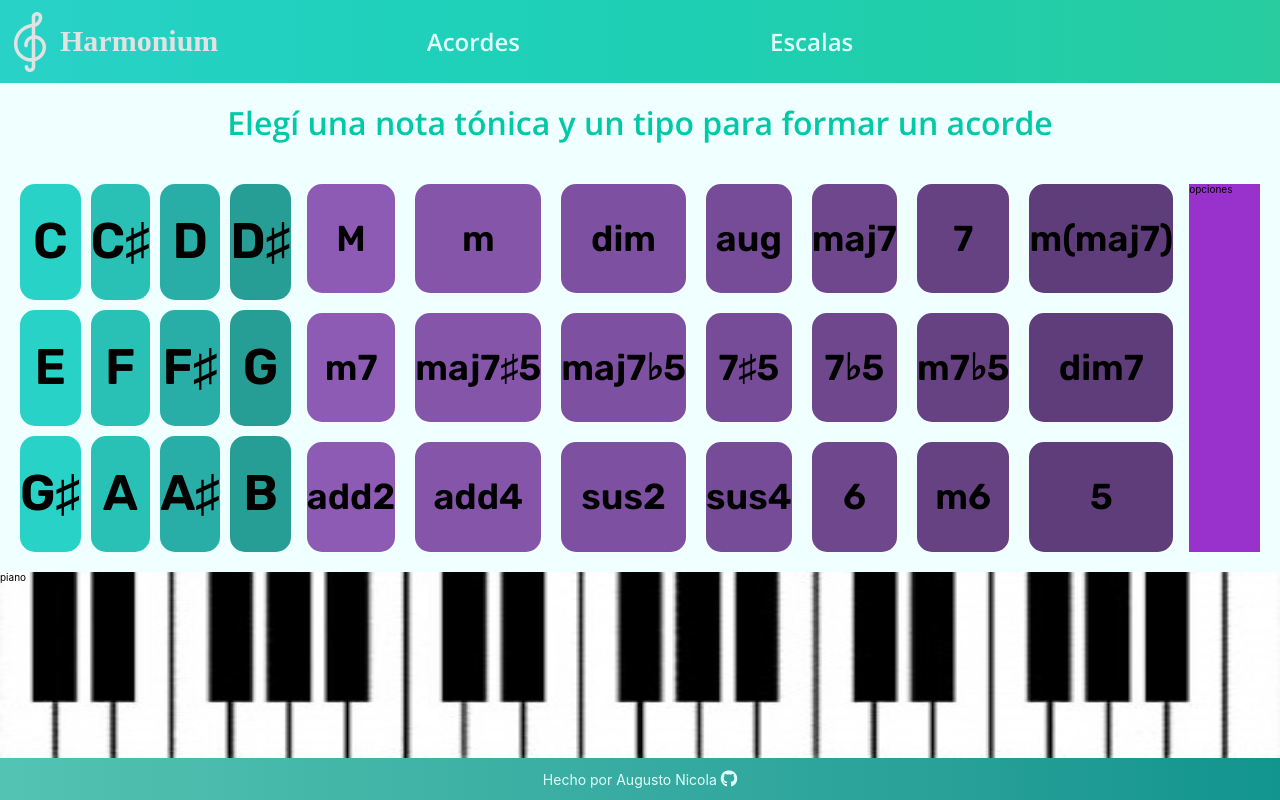
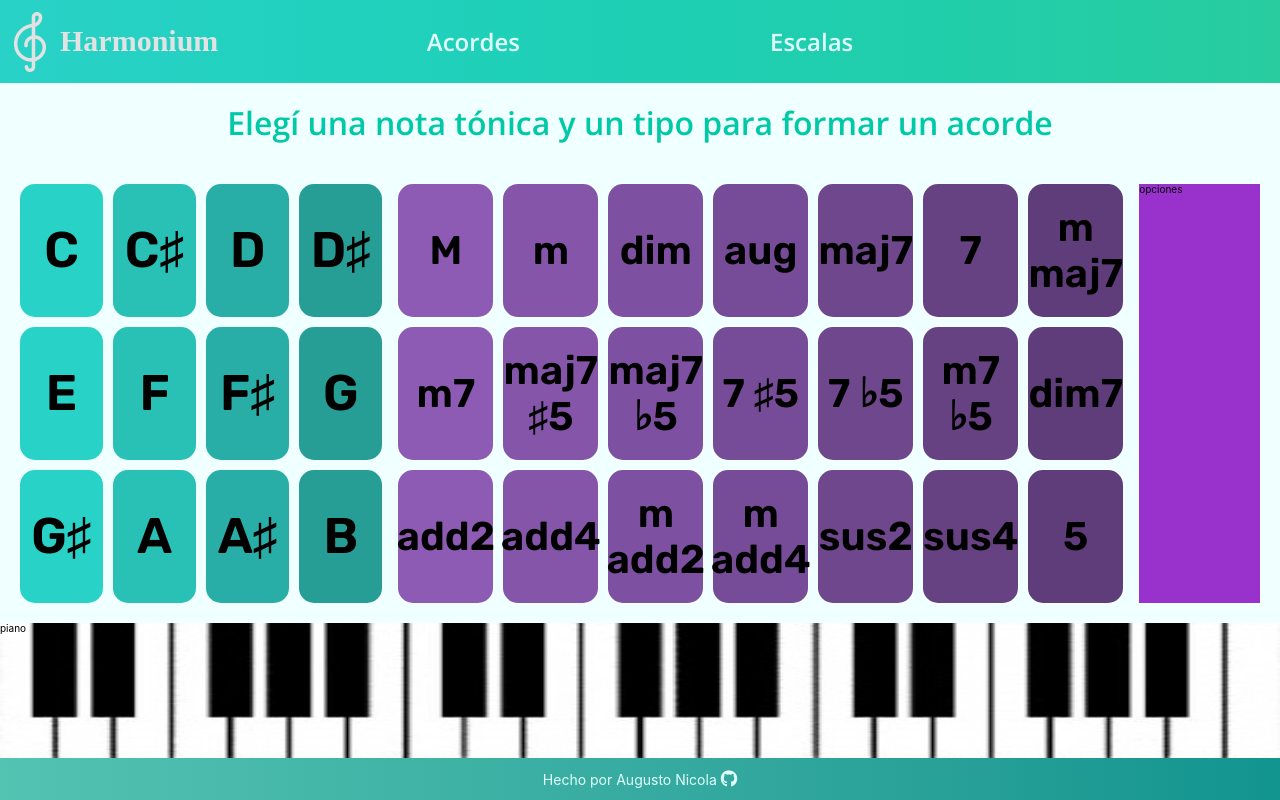
Before and after one commit to AugustoNicola/Harmonium, a React (Create React App) app in the folder app/: page /acordes in a window 1280 px wide. Built offline with nearby package versions, Linux system fonts and the light colour scheme; the HTML template or start-up script is replaced by a standard one; a web font is replaced by a local one.

Commit message:
:wrench: :art: Acordes: Rediseño dinámico con labels y minmax

```diff
--- a/app/src/Componentes/Acordes/Acordes.css
+++ b/app/src/Componentes/Acordes/Acordes.css
@@ -1,10 +1,11 @@
-.acordes {
+form#acordes {
 	flex: 60% 0;
 	width: 100%;
 
 	display: grid;
-	grid-template-columns: repeat(7, 1fr);
-	gap: 2rem;
+	grid-template-columns: repeat(7, minmax(0, 1fr));
+	grid-template-rows: repeat(3, minmax(0, 1fr));
+	gap: 1rem;
 
 	/* * varibales de colores para notas */
 	--color1: linear-gradient(135deg, #8D5AB4 0%, #8D5AB4 25%, #E562F2 75%, #A45ED1 100%);
@@ -24,38 +25,45 @@
 	--color7-hover: linear-gradient(135deg, #4B3060 0%, #4B3060 25%, #E562F2 75%, #A45ED1 100%);
 }
 
-.acordes > .acorde {
+form#acordes > .acorde > input {
+	position: absolute;
+	left: -1000000px;
+}
+
+form#acordes > .acorde > label {
+	width: 100%;
+	height: 100%;
+	display: block;
+	margin: 0;
+	border-radius: 15px;
+	cursor: pointer;
+
 	display: flex;
 	justify-content: center;
 	align-items: center;
+	text-align: center;
 
-	border-radius: 15px;
-
-	cursor: pointer;
+	font-family: var(--fuente-principal);
+	font-weight: 700;
+	font-size: 4rem;
 
 	background-size: 400% 400%;
 	background-repeat: no-repeat;
 	transition: .5s all;
 }
-.acordes > .acorde.activa {background-position: 100% 100%;}
+form#acordes > .acorde[activo] > label {background-position: 100% 100%;}
 
-.acordes > .acorde:nth-of-type(7n+1) {background-image: var(--color1);}
-.acordes > .acorde:nth-of-type(7n+2) {background-image: var(--color2);}
-.acordes > .acorde:nth-of-type(7n+3) {background-image: var(--color3);}
-.acordes > .acorde:nth-of-type(7n+4) {background-image: var(--color4);}
-.acordes > .acorde:nth-of-type(7n+5) {background-image: var(--color5);}
-.acordes > .acorde:nth-of-type(7n+6) {background-image: var(--color6);}
-.acordes > .acorde:nth-of-type(7n+7) {background-image: var(--color7);}
-.acordes > .acorde:nth-of-type(7n+1):hover {background-image: var(--color1-hover);}
-.acordes > .acorde:nth-of-type(7n+2):hover {background-image: var(--color2-hover);}
-.acordes > .acorde:nth-of-type(7n+3):hover {background-image: var(--color3-hover);}
-.acordes > .acorde:nth-of-type(7n+4):hover {background-image: var(--color4-hover);}
-.acordes > .acorde:nth-of-type(7n+5):hover {background-image: var(--color5-hover);}
-.acordes > .acorde:nth-of-type(7n+6):hover {background-image: var(--color6-hover);}
-.acordes > .acorde:nth-of-type(7n+7):hover {background-image: var(--color7-hover);}
-
-.acordes > .acorde > h3 {
-	font-size: 3.6rem;
-	font-family: var(--fuente-principal);
-	margin: 0;
-}
+form#acordes > .acorde:nth-of-type(7n+1) > label {background-image: var(--color1);}
+form#acordes > .acorde:nth-of-type(7n+2) > label {background-image: var(--color2);}
+form#acordes > .acorde:nth-of-type(7n+3) > label {background-image: var(--color3);}
+form#acordes > .acorde:nth-of-type(7n+4) > label {background-image: var(--color4);}
+form#acordes > .acorde:nth-of-type(7n+5) > label {background-image: var(--color5);}
+form#acordes > .acorde:nth-of-type(7n+6) > label {background-image: var(--color6);}
+form#acordes > .acorde:nth-of-type(7n+7) > label {background-image: var(--color7);}
+form#acordes > .acorde:nth-of-type(7n+1) > label:hover {background-image: var(--color1-hover);}
+form#acordes > .acorde:nth-of-type(7n+2) > label:hover {background-image: var(--color2-hover);}
+form#acordes > .acorde:nth-of-type(7n+3) > label:hover {background-image: var(--color3-hover);}
+form#acordes > .acorde:nth-of-type(7n+4) > label:hover {background-image: var(--color4-hover);}
+form#acordes > .acorde:nth-of-type(7n+5) > label:hover {background-image: var(--color5-hover);}
+form#acordes > .acorde:nth-of-type(7n+6) > label:hover {background-image: var(--color6-hover);}
+form#acordes > .acorde:nth-of-type(7n+7) > label:hover {background-image: var(--color7-hover);}
--- a/app/src/Componentes/Acordes/Acordes.jsx
+++ b/app/src/Componentes/Acordes/Acordes.jsx
@@ -6,72 +6,18 @@ import DataAcordes from "../../Data/DataAcordes.json";
 
 const Acordes = () => {
 	return (
-		<div className="acordes">
-			<div className="acorde">
-				<h3>M</h3>
-			</div>
-			<div className="acorde">
-				<h3>m</h3>
-			</div>
-			<div className="acorde">
-				<h3>dim</h3>
-			</div>
-			<div className="acorde">
-				<h3>aug</h3>
-			</div>
-			<div className="acorde">
-				<h3>maj7</h3>
-			</div>
-			<div className="acorde">
-				<h3>7</h3>
-			</div>
-			<div className="acorde">
-				<h3>m(maj7)</h3>
-			</div>
-			<div className="acorde">
-				<h3>m7</h3>
-			</div>
-			<div className="acorde">
-				<h3>maj7&#9839;5</h3>
-			</div>
-			<div className="acorde">
-				<h3>maj7&#x266D;5</h3>
-			</div>
-			<div className="acorde">
-				<h3>7&#9839;5</h3>
-			</div>
-			<div className="acorde">
-				<h3>7&#x266D;5</h3>
-			</div>
-			<div className="acorde">
-				<h3>m7&#x266D;5</h3>
-			</div>
-			<div className="acorde">
-				<h3>dim7</h3>
-			</div>
-			<div className="acorde">
-				<h3>add2</h3>
-			</div>
-			<div className="acorde">
-				<h3>add4</h3>
-			</div>
-			<div className="acorde">
-				<h3>sus2</h3>
-			</div>
-			<div className="acorde">
-				<h3>sus4</h3>
-			</div>
-			<div className="acorde">
-				<h3>6</h3>
-			</div>
-			<div className="acorde">
-				<h3>m6</h3>
-			</div>
-			<div className="acorde">
-				<h3>5</h3>
-			</div>
-
-		</div>
+		<form id="acordes">
+		{
+			DataAcordes.map((acorde) => {
+				return (
+					<div className="acorde" key={acorde.posicion}>
+						<input type="radio" name="acordeSeleccionado" id={acorde.posicion} value={acorde.posicion} />
+						<label htmlFor={acorde.posicion}>{acorde.nombre}</label>
+					</div>
+				);
+			})
+		}
+		</form>
 	)
 }
 
--- a/app/src/Componentes/Notas/Notas.css
+++ b/app/src/Componentes/Notas/Notas.css
@@ -3,7 +3,8 @@ form#notas {
 	width: 100%;
 
 	display: grid;
-	grid-template-columns: 1fr 1fr 1fr 1fr;
+	grid-template-columns: repeat(4, minmax(0, 1fr));
+	grid-template-rows: repeat(3, minmax(0, 1fr));
 	gap: 1rem;
 
 	/* * varibales de colores para notas */
--- a/app/src/Data/DataAcordes.json
+++ b/app/src/Data/DataAcordes.json
@@ -31,7 +31,7 @@
 	},
 	{
 		"posicion": 6,
-		"nombre": "m(maj7)",
+		"nombre": "m\nmaj7",
 		"distanciaNotas": [3, 7, 11]
 	},
 	{
@@ -41,27 +41,27 @@
 	},
 	{
 		"posicion": 8,
-		"nombre": "maj7\u266F5",
+		"nombre": "maj7\n\u266F5",
 		"distanciaNotas": [4, 8, 11]
 	},
 	{
 		"posicion": 9,
-		"nombre": "maj7\u266D5",
+		"nombre": "maj7\n\u266D5",
 		"distanciaNotas": [4, 6, 11]
 	},
 	{
 		"posicion": 10,
-		"nombre": "7\u266F5",
+		"nombre": "7\n\u266F5",
 		"distanciaNotas": [4, 8, 10]
 	},
 	{
 		"posicion": 11,
-		"nombre": "7\u266D5",
+		"nombre": "7\n\u266D5",
 		"distanciaNotas": [4, 6, 10]
 	},
 	{
 		"posicion": 12,
-		"nombre": "m7\u266D5",
+		"nombre": "m7\n\u266D5",
 		"distanciaNotas": [3, 6, 10]
 	},
 	{
@@ -81,12 +81,12 @@
 	},
 	{
 		"posicion": 16,
-		"nombre": "m(add2)",
+		"nombre": "m\nadd2",
 		"distanciaNotas": [2, 3, 7]
 	},
 	{
 		"posicion": 17,
-		"nombre": "m(add4)",
+		"nombre": "m\nadd4",
 		"distanciaNotas": [3, 5, 7]
 	},
 	{
```
